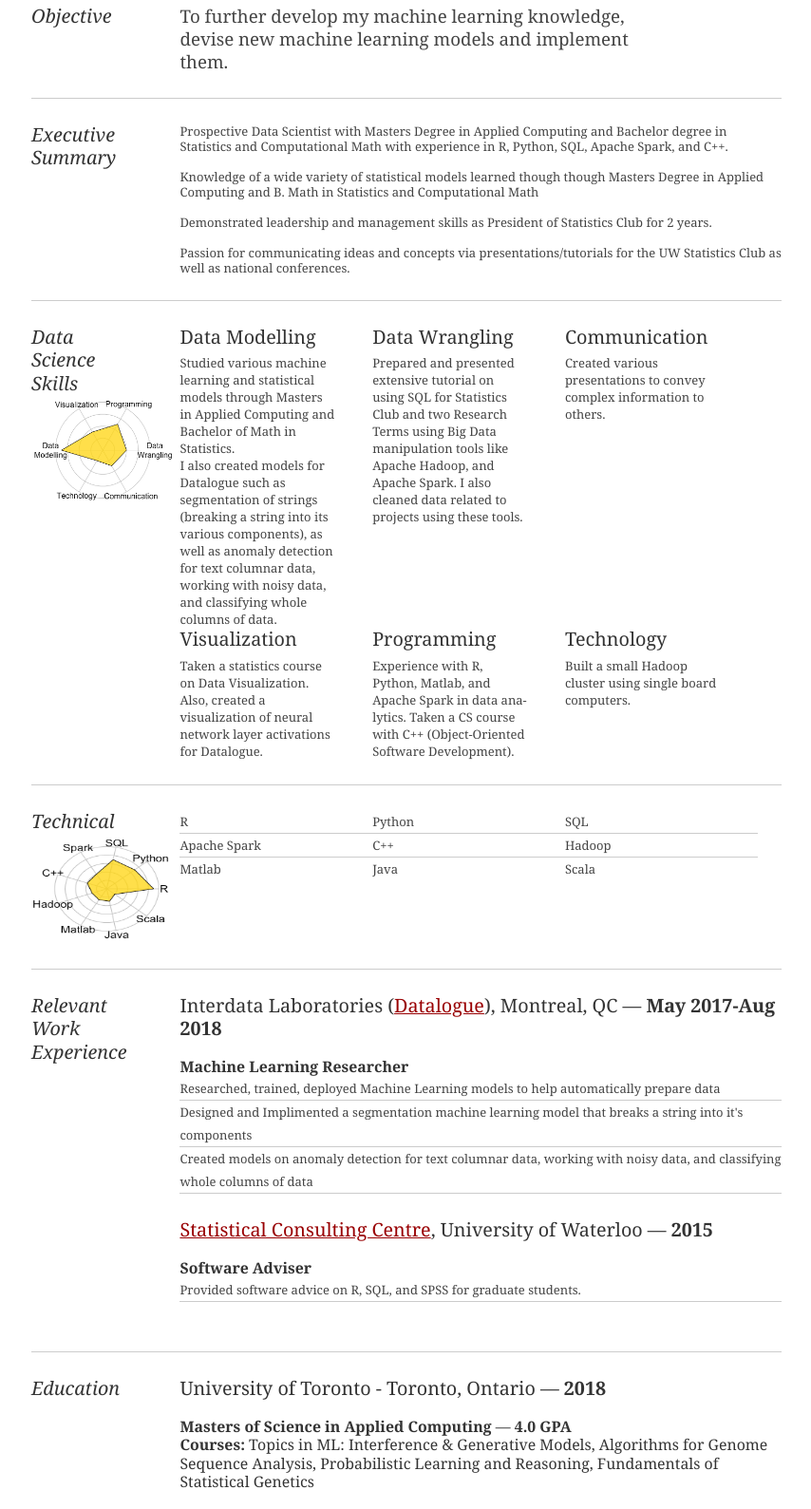
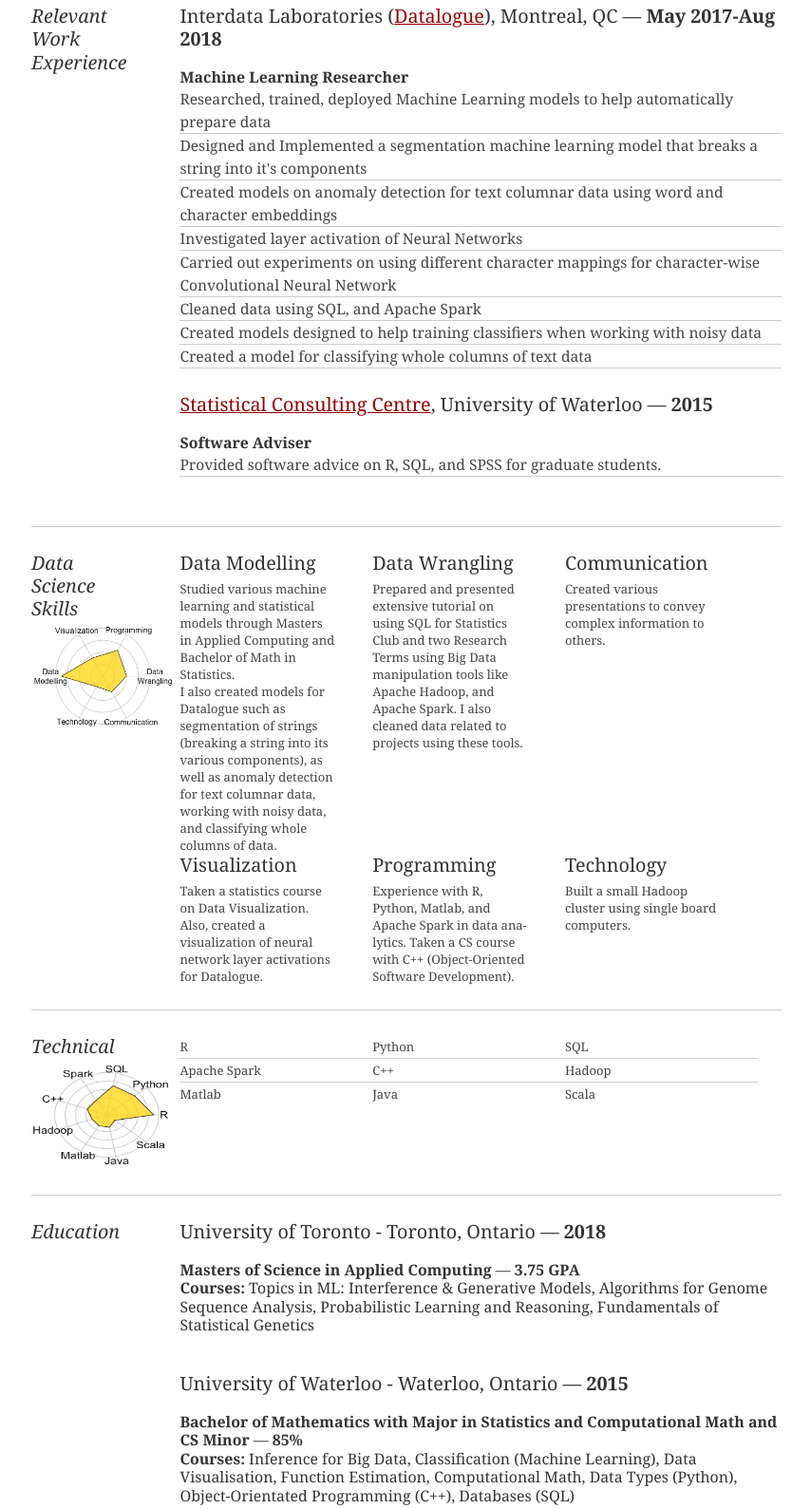
Before and after one commit to DarrellAucoin/Resume, a plain HTML site: page Darrell_Aucoin_Data_Scientist.html in a window 1280 px wide. Shown: the part 288-1877 px from the top of the page at 95% size, without its empty margins (212-1066 px from the left). Drawn offline with Linux system fonts and the light colour scheme; a script that the page names is missing.

Commit message:
changed resume according to information from Box

```diff
--- a/Darrell_Aucoin_Data_Scientist.html
+++ b/Darrell_Aucoin_Data_Scientist.html
@@ -41,6 +41,7 @@
 		</div><!--// hd -->
 
 		<div id="bd">
+<!--
 			<div id="yui-main">
 				<div class="yui-b">
 
@@ -53,7 +54,8 @@
 To further develop my machine learning knowledge, devise new machine learning models and implement them.
 							</p>
 						</div>
-					</div><!--// .yui-gf -->
+					</div>
+
  <div class="yui-gf">
                         <div class="yui-u first">
                             <h2>Executive Summary</h2>
@@ -71,7 +73,54 @@ To further develop my machine learning knowledge, devise new machine learning mo
    well as national conferences.</item>
 							</il>
                         </div>
-                    </div><!--// .yui-gf -->
+                    </div>
+ -->
+ 					<div class="yui-gf">
+
+						<div class="yui-u first">
+							<h2>Relevant Work Experience</h2>
+						</div><!--// .yui-u -->
+
+						<div class="yui-u">
+
+							<div class="last job">
+								<h2  style="margin-bottom:0.5cm;">Interdata Laboratories (<a href="https://www.datalogue.io/">Datalogue</a>), Montreal, QC — <strong>May 2017-Aug 2018</strong></h2>
+								<h3><strong>Machine Learning Researcher</strong></h3>
+								<big>
+								<ul>
+									<li>Researched, trained, deployed Machine Learning models to help automatically prepare data </li>
+									<li>Designed and Implemented a segmentation machine learning model that breaks a string into it's components</li>
+									<li>Created models on anomaly detection for text columnar data using word and character embeddings</li>
+									<li>Investigated layer activation of Neural Networks</li>
+									<li>Carried out experiments on using different character mappings for character-wise Convolutional Neural Network</li>
+									<li>Cleaned data using SQL, and Apache Spark</li>
+									<li>Created models designed to help training classifiers when working with noisy data</li>
+									<li>Created a model for classifying whole columns of text data</li>
+								</ul>
+							</big>
+							</div>
+
+
+
+
+
+							<div class="last job">
+								<h2  style="margin-bottom:0.5cm;"><a href="https://uwaterloo.ca/statistical-consulting-and-collaborative-research-unit/"> Statistical Consulting Centre</a>, University of Waterloo — <strong>2015</strong></h2>
+								<h3><strong>Software Adviser</strong></h3>
+								<big>
+								<ul>
+									<li>Provided software advice on R, SQL, and SPSS for graduate students. </li>
+								</ul>
+							</big>
+							</div>
+
+
+
+						</div><!--// .yui-u -->
+
+
+
+					</div><!--// .yui-gf -->
 					<div class="yui-gf">
 						<div class="yui-u first">
 							<h2>Data Science Skills</h2>
@@ -139,43 +188,7 @@ To further develop my machine learning knowledge, devise new machine learning mo
 						</div>
 					</div><!--// .yui-gf-->
 
-					<div class="yui-gf">
 
-						<div class="yui-u first">
-							<h2>Relevant Work Experience</h2>
-						</div><!--// .yui-u -->
-
-						<div class="yui-u">
-
-							<div class="last job">
-								<h2  style="margin-bottom:0.5cm;">Interdata Laboratories (<a href="https://www.datalogue.io/">Datalogue</a>), Montreal, QC — <strong>May 2017-Aug 2018</strong></h2>
-								<h3><strong>Machine Learning Researcher</strong></h3>
-								<ul>
-									<li>Researched, trained, deployed Machine Learning models to help automatically prepare data </li>
-									<li>Designed and Implimented a segmentation machine learning model that breaks a string into it's components </li>
-									<li>Created models on anomaly detection for text columnar data, working with noisy data, and classifying whole columns of data </li>
-								</ul>
-							</div>
-
-
-
-
-
-							<div class="last job">
-								<h2  style="margin-bottom:0.5cm;"><a href="https://uwaterloo.ca/statistical-consulting-and-collaborative-research-unit/"> Statistical Consulting Centre</a>, University of Waterloo — <strong>2015</strong></h2>
-								<h3><strong>Software Adviser</strong></h3>
-								<ul>
-									<li>Provided software advice on R, SQL, and SPSS for graduate students. </li>
-								</ul>
-							</div>
-
-
-
-						</div><!--// .yui-u -->
-
-
-
-					</div><!--// .yui-gf -->
 
                     <div class="yui-gf">
                         <div class="yui-u first">
@@ -183,7 +196,7 @@ To further develop my machine learning knowledge, devise new machine learning mo
                         </div>
                         <div class="yui-u">
                             <h2  style="margin-bottom:0.5cm;">University of Toronto - Toronto, Ontario — <strong>2018</strong> </h2>
-                            <h3><strong>Masters of Science in Applied Computing</strong> — <strong>4.0 GPA</strong></h3>
+                            <h3><strong>Masters of Science in Applied Computing</strong> — <strong>3.75 GPA</strong></h3>
                             <h4><strong>Courses:</strong> Topics in ML: Interference &amp; Generative Models, Algorithms for Genome Sequence
 Analysis, Probabilistic Learning and Reasoning, Fundamentals of Statistical Genetics</h4>
                         </div>
```
Also changed, not shown: 3 other files.
